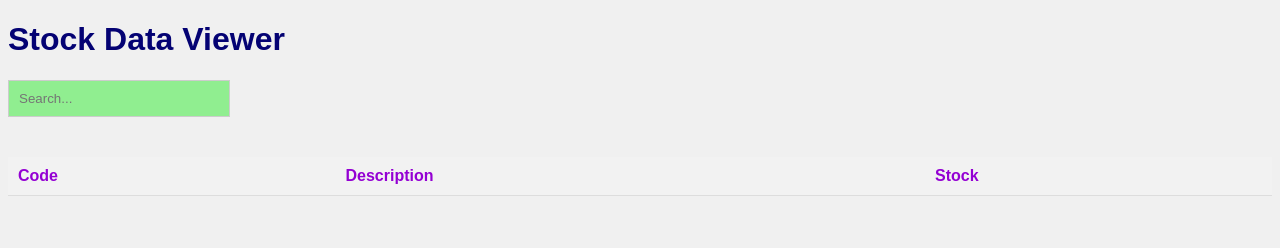
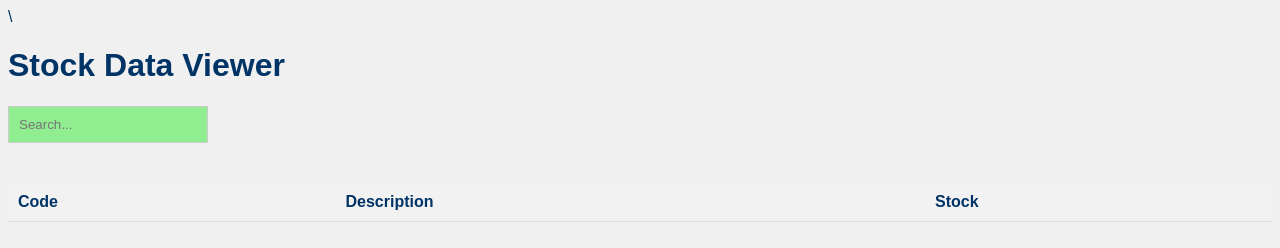
Before and after one commit to Diamonddent-sa/Stock, a plain HTML site: page index.html in a window 1280 px wide. Drawn offline with Linux system fonts and the light colour scheme; no server answers.

Commit message:
Update index.html

```diff
--- a/index.html
+++ b/index.html
@@ -1,4 +1,4 @@
-<!DOCTYPE html>
+\<!DOCTYPE html>
 <html lang="en">
 <head>
     <meta charset="UTF-8">
@@ -7,7 +7,7 @@
     <style>
         body {
             font-family: Arial, sans-serif;
-            color: #040273; /* Sets the font color to dark violet */
+            color: #003366; /* Deep navy blue */
             background-color: #f0f0f0;
         }
         #searchBox {
@@ -16,7 +16,7 @@
             margin-bottom: 20px;
             border: 1px solid #ccc;
             width: 200px;
-            color: darkviolet; /* Sets the font color inside the search box to dark violet */
+            color: #003366; /* Deep navy blue */
         }
         table {
             width: 100%;
@@ -27,7 +27,7 @@
             padding: 10px;
             text-align: left;
             border-bottom: 1px solid #ddd;
-            color: darkviolet; /* Sets the font color inside table cells to dark violet */
+            color: #003366; /* Deep navy blue */
         }
         th {
             background-color: #f2f2f2;
```
